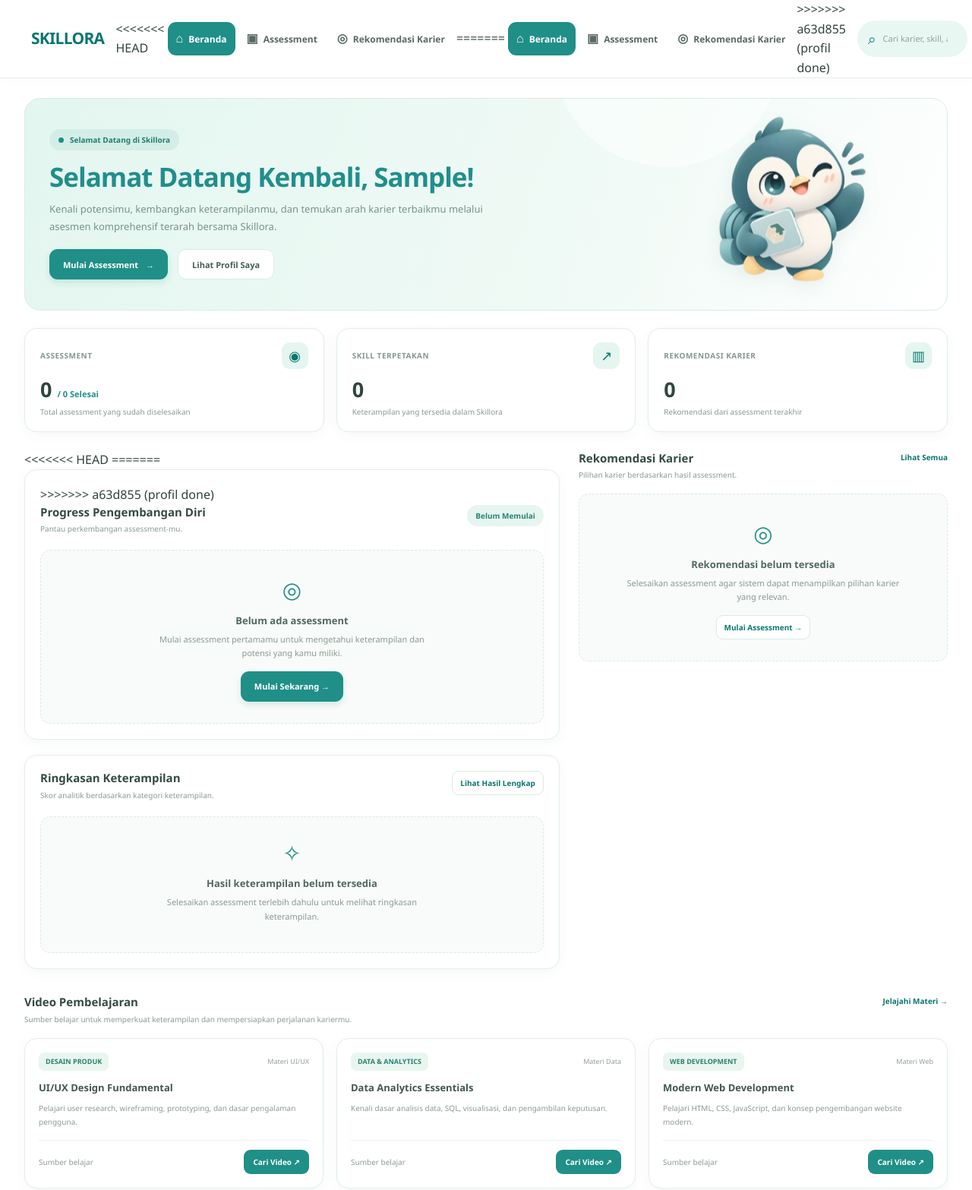
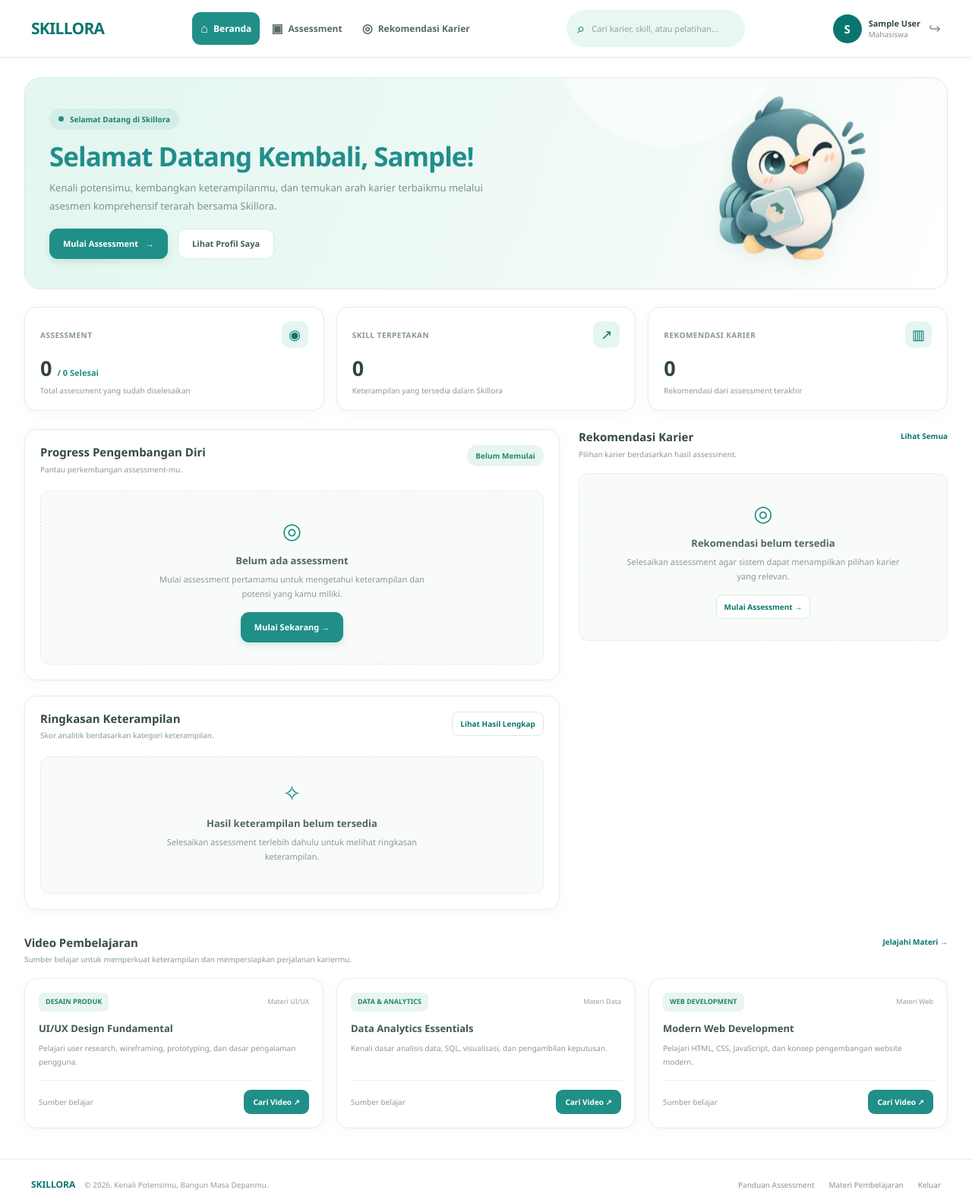
Before and after one commit to alisyadwiramadhani/SKILLORA, a PHP site: page / in a window 1280 px wide; the page is wider, and only the part inside the window is pictured. Shown: the top 1567 px of that part at 76% size. Run offline with PHP 8.4, Linux system fonts and the light colour scheme; the visitor is signed in with stand-in values (Sample User, id 1); data that the repository does not hold is empty.

Commit message:
dashboard

```diff
--- a/index.php
+++ b/index.php
@@ -316,12 +316,6 @@ $videos = [
 
     <!-- NAVIGASI UTAMA TANPA NOTIFIKASI -->
     <nav class="nav-links">
-<<<<<<< HEAD
-        <a href="index.php" class="active"><span>⌂</span> Beranda</a>
-        <a href="backend/assesment/start.php"><span>▣</span> Assessment</a>
-        <a href="backend/assesment/rekomendasi_karier.php"><span>◎</span> Rekomendasi Karier</a>
-=======
-
         <a href="index.php" class="active">
             <span>⌂</span> Beranda
         </a>
@@ -333,8 +327,6 @@ $videos = [
         <a href="backend/assesment/rekomendasi_karier.php">
             <span>◎</span> Rekomendasi Karier
         </a>
-
->>>>>>> a63d855 (profil done)
     </nav>
 
     <!-- PENCARIAN -->
@@ -496,10 +488,7 @@ $videos = [
         <div class="left-column">
 
             <!-- PROGRESS ASSESSMENT -->
-<<<<<<< HEAD
-=======
             <article class="panel progress-panel">
->>>>>>> a63d855 (profil done)
 
                 <div class="panel-heading">
 
```
